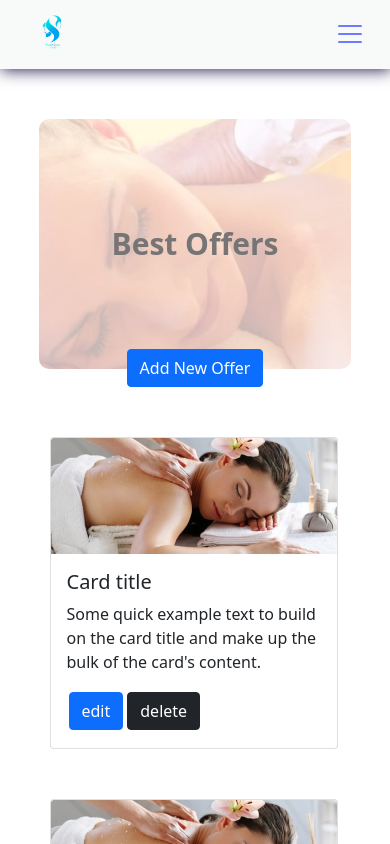
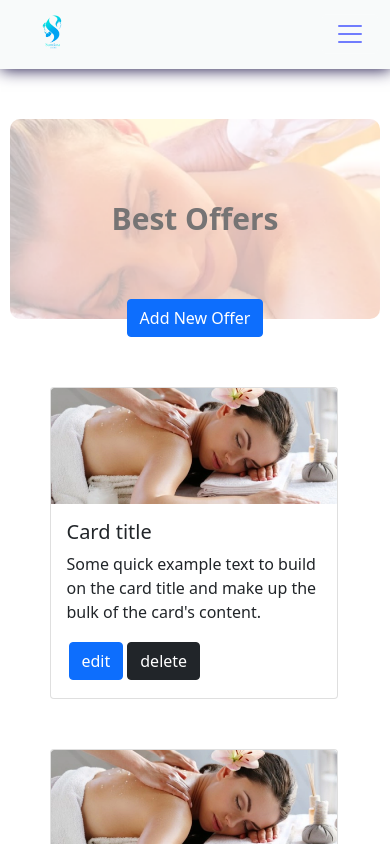
Before and after one commit to Anand-1432/sundara, a React (Create React App) app: page /offer in a window 390 px wide. Shown: the top 844 px of the page. Built offline with nearby package versions, Linux system fonts and the light colour scheme; a web font is replaced by a local one.

Commit message:
adding offers

```diff
--- a/src/pages/offer/offer.scss
+++ b/src/pages/offer/offer.scss
@@ -18,14 +18,17 @@
 
 }
 
-.offCon{
+.offCon {
     width: 90vw;
     margin: auto;
 }
 
 @media (max-width:500px) {
-    .blogCon {
-        width: 95%;
-        height: 200px;
+    .offer {
+
+        .blogCon {
+            width: 95%;
+            height: 200px;
+        }
     }
 }
```
